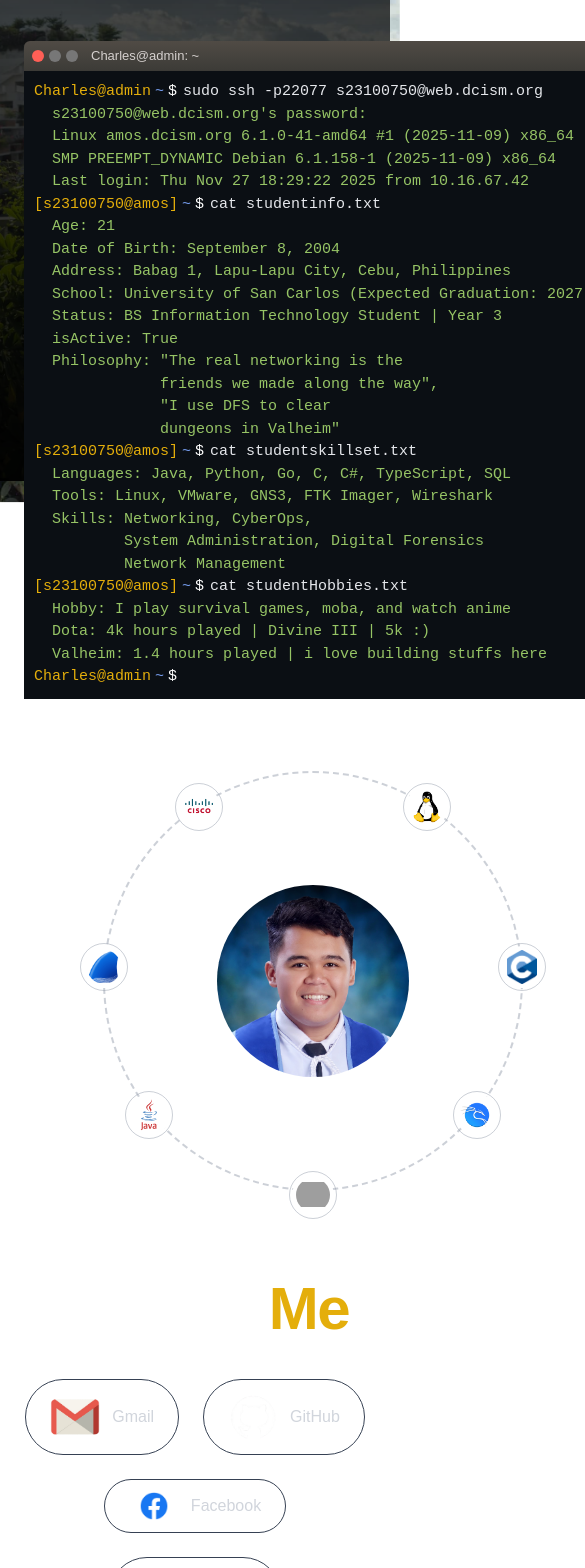
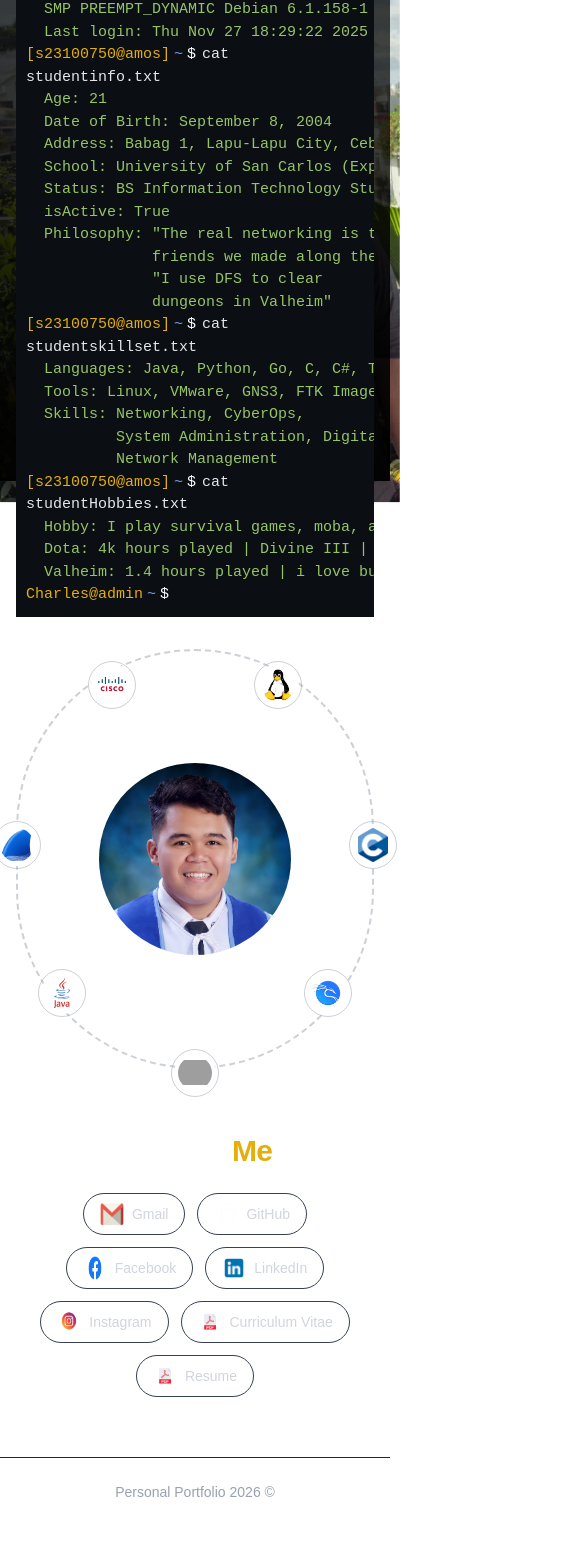
Before and after one commit to WhiteBeardddd/Portfolio, a Next.js app: page / in a window 390 px wide. Shown: the part 363-1931 px from the top of the page, 585 px wide, since content can reach past the window. After the commit the page ends 1889 px from the top, so only its background shows below. Built offline with nearby package versions, Linux system fonts and the light colour scheme; grey boxes are pictures that could not be loaded.

Commit message:
Made the UI responsive

```diff
--- a/app/certifications/page.tsx
+++ b/app/certifications/page.tsx
@@ -99,20 +99,20 @@ export default function CertificationsPage() {
   }, {} as Record<Category, number>)
 
   return (
-    <div className="px-6 pb-24">
+    <div className="px-4 sm:px-6 pb-24">
       {/* Header */}
-      <h1 className="text-center text-7xl font-extrabold tracking-tight pt-16 pb-2">
+      <h1 className="text-center text-3xl sm:text-5xl lg:text-7xl font-extrabold tracking-tight pt-10 sm:pt-16 pb-2">
         Certifications & Trainings
       </h1>
 
-      <p className="text-center text-lg md:text-xl lg:text-2xl font-medium tracking-tight">
+      <p className="text-center text-base sm:text-lg md:text-xl lg:text-2xl font-medium tracking-tight mt-1">
         I earned these with consistent
         <span className="text-[#e4ae0b]"> hardwork</span> and
         <span className="text-[#e4ae0b]"> coffee</span>
       </p>
 
       {/* Filter Tabs */}
-      <div className="mt-12 flex flex-wrap justify-center gap-3">
+      <div className="mt-8 sm:mt-12 flex flex-wrap justify-center gap-2 sm:gap-3">
         {categories.map((cat) => {
           const isActive = activeCategory === cat
           return (
@@ -120,7 +120,7 @@ export default function CertificationsPage() {
               key={cat}
               onClick={() => setActiveCategory(cat)}
               className={`
-                px-5 py-2 rounded-full text-sm font-semibold border transition-all duration-200
+                px-3 sm:px-5 py-1.5 sm:py-2 rounded-full text-xs sm:text-sm font-semibold border transition-all duration-200
                 ${isActive
                   ? `${categoryColors[cat]} ${categoryBg[cat]} border-opacity-100 scale-105`
                   : "text-gray-400 border-white/10 hover:border-white/30 hover:text-white"
@@ -128,7 +128,7 @@ export default function CertificationsPage() {
               `}
             >
               {cat}
-              <span className={`ml-2 text-xs font-bold opacity-70`}>
+              <span className="ml-1.5 sm:ml-2 text-xs font-bold opacity-70">
                 {counts[cat]}
               </span>
             </button>
@@ -138,13 +138,13 @@ export default function CertificationsPage() {
 
       {/* Section label */}
       {activeCategory !== "All" && (
-        <p className={`text-center mt-6 text-sm font-semibold uppercase tracking-widest ${categoryColors[activeCategory]}`}>
+        <p className={`text-center mt-5 sm:mt-6 text-xs sm:text-sm font-semibold uppercase tracking-widest ${categoryColors[activeCategory]}`}>
           — {activeCategory} —
         </p>
       )}
 
       {/* Cards Grid */}
-      <div className="mt-8 grid grid-cols-1 md:grid-cols-2 gap-8 max-w-6xl mx-auto">
+      <div className="mt-6 sm:mt-8 grid grid-cols-1 md:grid-cols-2 gap-5 sm:gap-8 max-w-6xl mx-auto">
         {filtered.map((cert, index) => (
           <CertCard key={index} {...cert} />
         ))}
--- a/app/page.tsx
+++ b/app/page.tsx
@@ -47,24 +47,24 @@ export default function Home() {
   return (
     <>
       <main className="relative min-h-screen w-full text-white">
-        <h1 className="text-center text-6xl md:text-7xl lg:text-8xl font-extrabold tracking-tight pt-16 pb-2">
+        <h1 className="text-center text-3xl sm:text-5xl md:text-7xl lg:text-8xl font-extrabold tracking-tight pt-10 sm:pt-16 pb-2 px-4">
           HELLO I AM <span className="text-[#e4ae0b]">CHARLES</span>
         </h1>
 
-        <p className="text-center text-lg md:text-xl lg:text-2xl font-medium tracking-tight mt-0">
+        <p className="text-center text-sm sm:text-lg md:text-xl lg:text-2xl font-medium tracking-tight mt-0 px-4">
           I use "<span className="text-[#e4ae0b]">whosyourdaddy</span>" and "
           <span className="text-[#e4ae0b]">aezakmi</span>"
           because I only have 20Php to play at kuya JBoy's comshop.
         </p>
 
         {/* Content */}
-        <div className="relative z-20 container mx-auto px-6 py-24 pb-0 grid lg:grid-cols-2 gap-12 items-center">
+        <div className="relative z-20 container mx-auto px-4 sm:px-6 py-12 sm:py-24 pb-0 grid grid-cols-1 lg:grid-cols-2 gap-8 sm:gap-12 items-center">
           {/* Left Side */}
           <motion.div
             initial={{ opacity: 0, scale: 0.95 }}
             animate={{ opacity: 1, scale: 1 }}
             transition={{ duration: 0.5 }}
-            className="mb-6"
+            className="mb-0 sm:mb-6"
           >
             <TerminalCard />
           </motion.div>
@@ -74,11 +74,11 @@ export default function Home() {
         </div>
 
         {/* Contact / Socials */}
-        <section className="relative z-20 container mx-auto px-6 mt-16 pb-15">
-          <h1 className="text-center text-6xl md:text-7xl lg:text-8xl font-extrabold tracking-tight pt-6 pb-10">
+        <section className="relative z-20 container mx-auto px-4 sm:px-6 mt-10 sm:mt-16 pb-15">
+          <h1 className="text-center text-3xl sm:text-5xl md:text-7xl lg:text-8xl font-extrabold tracking-tight pt-6 pb-6 sm:pb-10">
             Contact <span className="text-[#e4ae0b]">Me</span>
           </h1>
-          <div className="flex flex-wrap justify-center gap-6 max-w-4xl mx-auto">
+          <div className="flex flex-wrap justify-center gap-3 sm:gap-6 max-w-4xl mx-auto">
             {contacts.map((item) => (
               <motion.a
                 key={item.label}
@@ -87,10 +87,10 @@ export default function Home() {
                 rel="noopener noreferrer"
                 whileHover={{ scale: 1.05 }}
                 className="
-                  flex items-center gap-3
-                  px-6 py-3 rounded-full
+                  flex items-center gap-2 sm:gap-3
+                  px-4 sm:px-6 py-2 sm:py-3 rounded-full
                   border border-gray-700
-                  text-gray-300 font-medium
+                  text-gray-300 text-sm sm:text-base font-medium
                   transition
                   hover:bg-[#e4ae0b]/10
                   hover:text-[#e4ae0b]
@@ -100,8 +100,9 @@ export default function Home() {
                 <Image
                   src={item.icon}
                   alt={item.label}
-                  width={50}
-                  height={50}
+                  width={28}
+                  height={28}
+                  className="w-6 h-6 sm:w-8 sm:h-8"
                 />
                 <span>{item.label}</span>
               </motion.a>
@@ -110,7 +111,7 @@ export default function Home() {
         </section>
       </main>
 
-      <footer className="w-full text-center py-6 text-gray-400 border-t border-gray-800">
+      <footer className="w-full text-center py-6 text-gray-400 border-t border-gray-800 text-sm sm:text-base">
         Personal Portfolio 2026 ©
       </footer>
     </>
--- a/app/projects/page.tsx
+++ b/app/projects/page.tsx
@@ -110,7 +110,7 @@ const projects: (Project & { category: Category })[] = [
           <li>Implemented alarm notification system triggered by nearby emergency signals.</li>
           <li>Designed user-friendly interface for real-time alert monitoring.</li>
         </ul>
-        <h1 className="font-bold mb-2 text-2xl">Repository Links</h1>
+        <h1 className="font-bold mb-2 text-xl sm:text-2xl">Repository Links</h1>
         <ul className="list-disc ml-6 space-y-2">
           <li>Frontend: <a href="https://github.com/WhiteBeardddd/EV-Alert-System-FrontEnd" className="text-[#4d6cdd] underline hover:text-[#f6c742]">Link</a></li>
           <li>BackEnd: <a href="https://github.com/Gnashal/evalert-api" className="text-[#4d6cdd] underline hover:text-[#f6c742]">Link</a></li>
@@ -133,7 +133,7 @@ const projects: (Project & { category: Category })[] = [
           <li>Implemented product listing, buying, and selling functionalities.</li>
           <li>Designed responsive frontend interface for rural user accessibility.</li>
         </ul>
-        <h1 className="font-bold mb-2 text-2xl">Repository Links</h1>
+        <h1 className="font-bold mb-2 text-xl sm:text-2xl">Repository Links</h1>
         <ul className="list-disc ml-6 space-y-2">
           <li>Frontend: <a href="https://github.com/Gnashal/AgriKita" className="text-[#4d6cdd] underline hover:text-[#f6c742]">Link</a></li>
           <li>BackEnd: <a href="https://github.com/Gnashal/Agrikita-backendi" className="text-[#4d6cdd] underline hover:text-[#f6c742]">Link</a></li>
@@ -156,7 +156,7 @@ const projects: (Project & { category: Category })[] = [
           <li>Implemented secure authentication, transaction handling, and service integration.</li>
           <li>Integrated multiple backend services with scalable system design.</li>
         </ul>
-        <h1 className="font-bold mb-2 text-2xl">Repository Links</h1>
+        <h1 className="font-bold mb-2 text-xl sm:text-2xl">Repository Links</h1>
         <ul className="list-disc ml-6 space-y-2">
           <li>Frontend: <a href="https://github.com/23000003/Finnbank-web" className="text-[#4d6cdd] underline hover:text-[#f6c742]">Link</a></li>
           <li>BackEnd: <a href="https://github.com/23000003/Finnbank" className="text-[#4d6cdd] underline hover:text-[#f6c742]">Link</a></li>
@@ -194,7 +194,6 @@ const categoryColors: Record<Category, string> = {
   Security: "text-blue-400 border-blue-400",
   Mobile: "text-pink-400 border-pink-400",
   "Web & Fullstack": "text-purple-400 border-purple-400",
-  // Systems: "text-orange-400 border-orange-400",
 }
 
 const categoryBg: Record<Category, string> = {
@@ -203,7 +202,6 @@ const categoryBg: Record<Category, string> = {
   Security: "bg-blue-400/10",
   Mobile: "bg-pink-400/10",
   "Web & Fullstack": "bg-purple-400/10",
-  // Systems: "bg-orange-400/10",
 }
 
 export default function ProjectsPage() {
@@ -221,18 +219,18 @@ export default function ProjectsPage() {
   }, {} as Record<Category, number>)
 
   return (
-    <div className="px-6 pb-24">
-      <h1 className="text-center text-7xl font-extrabold tracking-tight pt-16 pb-2">
+    <div className="px-4 sm:px-6 pb-24">
+      <h1 className="text-center text-3xl sm:text-5xl lg:text-7xl font-extrabold tracking-tight pt-10 sm:pt-16 pb-2">
         Projects
       </h1>
 
-      <p className="text-center text-lg md:text-xl lg:text-2xl font-medium tracking-tight">
+      <p className="text-center text-base sm:text-lg md:text-xl lg:text-2xl font-medium tracking-tight mt-1">
         My School <span className="text-[#e4ae0b]">Projects</span> and{" "}
         <span className="text-[#e4ae0b]">Shenanigans</span>
       </p>
 
       {/* Filter Tabs */}
-      <div className="mt-12 flex flex-wrap justify-center gap-3">
+      <div className="mt-8 sm:mt-12 flex flex-wrap justify-center gap-2 sm:gap-3">
         {categories.map((cat) => {
           const isActive = activeCategory === cat
           return (
@@ -240,7 +238,7 @@ export default function ProjectsPage() {
               key={cat}
               onClick={() => setActiveCategory(cat)}
               className={`
-                px-5 py-2 rounded-full text-sm font-semibold border transition-all duration-200
+                px-3 sm:px-5 py-1.5 sm:py-2 rounded-full text-xs sm:text-sm font-semibold border transition-all duration-200
                 ${isActive
                   ? `${categoryColors[cat]} ${categoryBg[cat]} border-opacity-100 scale-105`
                   : "text-gray-400 border-white/10 hover:border-white/30 hover:text-white"
@@ -248,7 +246,7 @@ export default function ProjectsPage() {
               `}
             >
               {cat}
-              <span className="ml-2 text-xs font-bold opacity-70">
+              <span className="ml-1.5 sm:ml-2 text-xs font-bold opacity-70">
                 {counts[cat]}
               </span>
             </button>
@@ -258,13 +256,13 @@ export default function ProjectsPage() {
 
       {/* Section label */}
       {activeCategory !== "All" && (
-        <p className={`text-center mt-6 text-sm font-semibold uppercase tracking-widest ${categoryColors[activeCategory]}`}>
+        <p className={`text-center mt-5 sm:mt-6 text-xs sm:text-sm font-semibold uppercase tracking-widest ${categoryColors[activeCategory]}`}>
           — {activeCategory} —
         </p>
       )}
 
       {/* Project Cards */}
-      <div className="mt-8 flex flex-col gap-12 items-center">
+      <div className="mt-6 sm:mt-8 flex flex-col gap-8 sm:gap-12 items-center">
         {filtered.map((project, index) => (
           <ProjectCard key={index} {...project} />
         ))}
```
Also changed, not shown: 1 other file (tests, documents, lock files or other folders).
